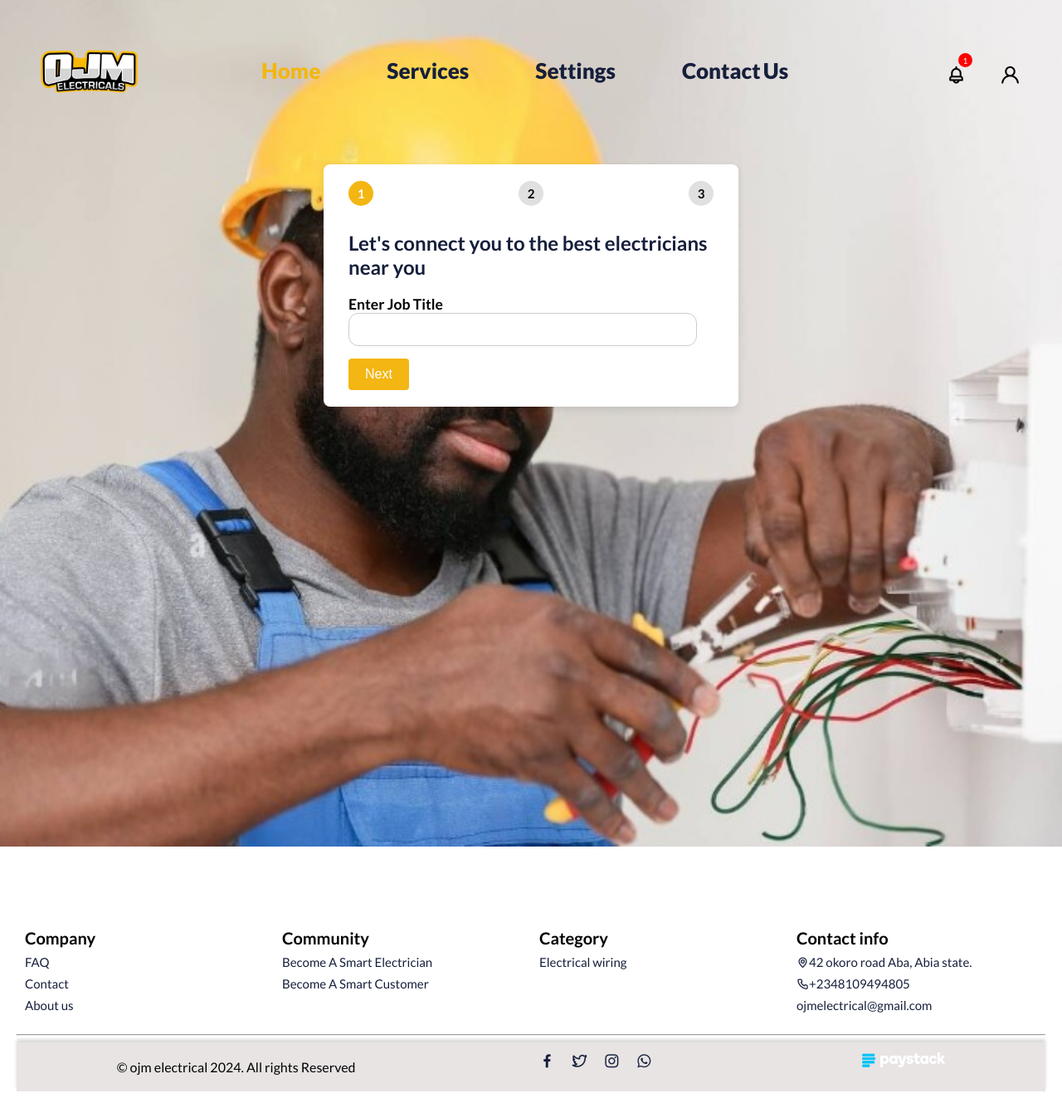
After one commit to Charleskojomark/my-repo, a Django app: page /post-job in a window 1280 px wide. The commit adds this page. Shown: the whole page at 83% size. Run offline with Django 5.2, Linux system fonts and the light colour scheme; a user stored in the database is signed in.

Commit message:
post_job added

```diff
--- a/ojm_core/urls.py
+++ b/ojm_core/urls.py
@@ -16,4 +16,5 @@ urlpatterns = [
 
     path('post-request', views.post_request, name="post_request"),
     path('user-post', views.user_post, name="user_post"),
+    path('post-job', views.post_job, name="post_job"),
 ]
--- a/ojm_core/views.py
+++ b/ojm_core/views.py
@@ -215,3 +215,7 @@ def user_post(request):
         return redirect('ojm_core:index')
 
     return render(request, 'flow1.html')
+
+@login_required
+def post_job(request):
+    return render(request, 'post_job.html')
--- a/templates/index.html
+++ b/templates/index.html
@@ -486,7 +486,7 @@
     <div class="post_text">
       <h3>Post for Customized Services</h3>
       <p>Create a post with customized description with additional instruction for a service</p>
-      <button type="submit" class="post-btn">Create Post </button>
+      <a href="{%url 'ojm_core:post_job'%}"><button type="submit" class="post-btn">Post Job</button></a>
     </div>
   </section>
 
--- /dev/null
+++ b/templates/post_job.html
@@ -0,0 +1,240 @@
+{% load static %}
+<!DOCTYPE html>
+<html lang="en-us">
+
+<head>
+
+  <!-- css links -->
+  <link rel="stylesheet" href="{% static 'Css/style.css' %}">
+  <link rel="stylesheet" href="https://unpkg.com/swiper/swiper-bundle.min.css" />
+  <link rel="shortcut icon" href="{% static 'Assest/Img/ojm log.png'%}" type="image/x-icon" />
+  <!-- icon link -->
+  <link rel="stylesheet" href="https://unicons.iconscout.com/release/v4.0.8/css/line.css" />
+  <meta charset="UTF-8">
+  <meta name="viewport" content="width=device-width, initial-scale=1.0">
+  <title>Search</title>
+  <link rel="stylesheet" href="{% static 'Css/signup.css' %}">
+
+</head>
+
+<body>
+  {% if messages %}
+      {% for m in messages %}
+      {% if forloop.last %}
+  <div class="error-container" id="error-container">
+    <div class="errors" id="errors">
+      <span>{{m}}</span>
+      <button class="close-button" onclick="removeDiv('error-container')">✖</button>
+    </div>
+  </div>
+  {% endif %}
+  {% endfor %}
+  {% endif %}
+  <section class="ojm_background">
+    <header class="header" id="header">
+      <nav class="nav contanier">
+
+        <a href="{%url 'ojm_core:index'%}" class="nav_logo"><img src="{% static 'Assest/Img/ojm.png' %}" alt="" /></a>
+
+        <div class="nav_menu" id="nav-menu">
+          <ul class="nav_list">
+            <li class="nav_item">
+              <a href="{%url 'ojm_core:index'%}" class="nav_link active_link" style="color: rgb(243, 182, 18);">
+                <i class="uil uil-estate nav_icon"></i> Home
+              </a>
+            </li>
+
+            <li class="nav_item">
+              <a href="{%url 'ojm_core:services'%}" class="nav_link">
+                <i class="uil uil-briefcase-alt nav_icon"></i> Services
+              </a>
+            </li>
+
+            <li class="nav_item">
+              {%if request.user.is_authenticated%}
+
+                <a href="{% url 'ojm_core:dashboard' %}" class="nav_link">
+              <i class="uil uil-setting nav_icon"></i>Settings
+                </a>
+              {%else%}
+              <a href="{% url 'userauth:sign' %}" class="nav_link">
+                <i class="uil uil-user-plus nav_icon"></i> <span class="flex"><span>Join</span><span>Us</span></span>
+                  </a>
+              </li>
+              {% endif %}
+
+
+            <li class="nav_item">
+              <a href="https://bit.ly/contact_ojm" class="nav_link">
+                <i class="uil uil-whatsapp nav_icon"></i> <span class="flex"><span>Contact</span><span>Us</span></span>
+              </a>
+            </li>
+          </ul>
+        </div>
+
+        <div class="nav_btns">
+          <div class="dot-container">
+            <i class="uil uil-bell"></i>
+            <div class="dot">1</div>
+          </div>
+
+          <div class="icon-container">
+            <i class="uil uil-user" style="font-size: 25px; cursor: pointer;"></i>
+            <div class="links-card">
+              {%if request.user.is_authenticated%}
+              <a href="{% url 'ojm_core:dashboard' %}">Account</a>
+              {%else%}
+              <a href="{% url 'userauth:sign' %}">Sign Up</a>
+              {%endif%}
+              {%if request.user.is_authenticated%}
+              <a href="{% url 'userauth:logout' %}">Logout</a>
+              {% else %}
+              <a href="{% url 'userauth:login' %}">Login</a>
+              {% endif %}
+            </div>
+          </div>
+        </div>
+        </div>
+      </nav>
+    </header>
+
+
+    <div class="container">
+      <div class="step-indicator">
+        <div class="step" id="step1">1</div>
+        <div class="step" id="step2">2</div>
+        <div class="step" id="step3">3</div>
+      </div>
+
+      <form id="signupForm" method="post" action="{%url 'ojm_core:user_post'%}">
+        {% csrf_token %}
+        <div class="form-step" id="step1Form">
+          <h2>Let's connect you to the best electricians near you</h2>
+          <h3>Enter Job Title</h3>
+          {%if query%}
+          <input type="text" value="{{ query }}" name="query" required>
+          {%else%}
+          <input type="text" name="query" required>
+          {%endif%}
+          <small></small>
+          <button type="button" onclick="nextStep(1)">Next</button>
+        </div>
+
+        <div class="form-step" id="step2Form">
+          <h2>Briefly describe the job in detail.</h2>
+          <textarea id="serviceDescription" rows="6" name="serviceDescription" placeholder="Please try to describe what you need in detail." required></textarea>
+          <small></small>
+          <label for="businessProfilePicture">Additional files (Optional)</label>
+          <small>Upload any file that may help electricians better understand your need</small>
+          <input type="file" id="businessProfilePicture" name="businessProfilePicture" accept="image/*">
+          <small></small>
+          <button type="button" onclick="previousStep(1)">Previous</button>
+          <button type="button" onclick="nextStep(2)">Next</button>
+        </div>
+
+        <div class="form-step" id="step3Form">
+          <h2>When would you like the job to start?</h2>
+          <div class="checkbox">
+            <input type="checkbox" id="asap" name="jobStart" value="asap" checked>
+            <label for="asap">As soon as possible</label><br>
+          </div>
+          <div class="checkbox">
+            <input type="checkbox" id="specificDate" name="jobStart" value="specificDate">
+            <label for="specificDate">On a specific date</label><br>
+          </div>
+          <div class="checkbox">
+            <input type="checkbox" id="flexible" name="jobStart" value="flexible">
+            <label for="flexible">I'm flexible</label>
+          </div>
+
+          <div id="specificDateContainer" style="display: none;">
+              <label for="startDate">Choose a specific date:</label>
+              <input type="date" id="startDate" name="startDate">
+          </div>
+
+          <button type="button" onclick="previousStep(2)">Previous</button>
+          <button type="submit">Submit</button>
+        </div>
+      </form>
+    </div>
+
+
+
+
+  </section>
+
+
+  <!-- footer section  -->
+  <footer class="footer">
+    <div class="footer-content">
+      <div>
+        <h3>Company</h3>
+        <ul>
+          <li><a href="">FAQ</a></li>
+          <li><a href="https://bit.ly/contact_ojm">Contact</a></li>
+          <li><a href="">About us</a></li>
+        </ul>
+      </div>
+
+      <div>
+        <h3>Community</h3>
+        <ul>
+          <li><a href="prof-signup.html">Become A Smart Electrician</a></li>
+          <li><a href="signup.html">Become A Smart Customer</a></li>
+        </ul>
+      </div>
+
+      <div>
+        <h3>Category</h3>
+        <ul>
+          <li><a href="">Electrical wiring</a></li>
+        </ul>
+      </div>
+
+      <div>
+        <h3>Contact info</h3>
+        <ul>
+          <li><a href=""><i class="uil uil-map-marker"></i>42 okoro road Aba, Abia state.</a></li>
+          <li><a href=""><i class="uil uil-phone"></i>+2348109494805</a></li>
+          <li><a href=""><i class="uil uil-envelop"></i>ojmelectrical@gmail.com</a></li>
+        </ul>
+      </div>
+
+    </div>
+    <hr class="footer_rows">
+
+    <div class="footer-links">
+      <p class="footer_copy">&#169; ojm electrical
+        <script>document.write(new Date().getFullYear())</script>. All rights Reserved
+      </p>
+
+
+      <div class="footer_social">
+        <a href="https://facebook.com" target="_blank" class="footer_social">
+          <i class="uil uil-facebook-f"></i>
+        </a>
+        <a href="https://twitter.com" target="_blank" class="footer_social">
+          <i class="uil uil-twitter-alt"></i>
+        </a>
+        <a href="https://instagram.com" target="_blank" class="footer_social">
+          <i class="uil uil-instagram"></i>
+        </a>
+        <a href="https://whatsapp.com" target="_blank" class="footer_social">
+          <i class="uil uil-whatsapp"></i>
+        </a>
+      </div>
+
+      <a href="" class="payment">
+        <img src="{% static 'Assest/Img/pay.png' %}" alt="">
+      </a>
+    </div>
+
+  </footer>
+
+
+
+  <script src="{% static 'Js/flow1.js' %}"></script>
+  <script src="{% static 'Js/index.js' %}"></script>
+</body>
+
+</html>
```
Also changed, not shown: ojm_script/settings.py (+11 -9 lines).
